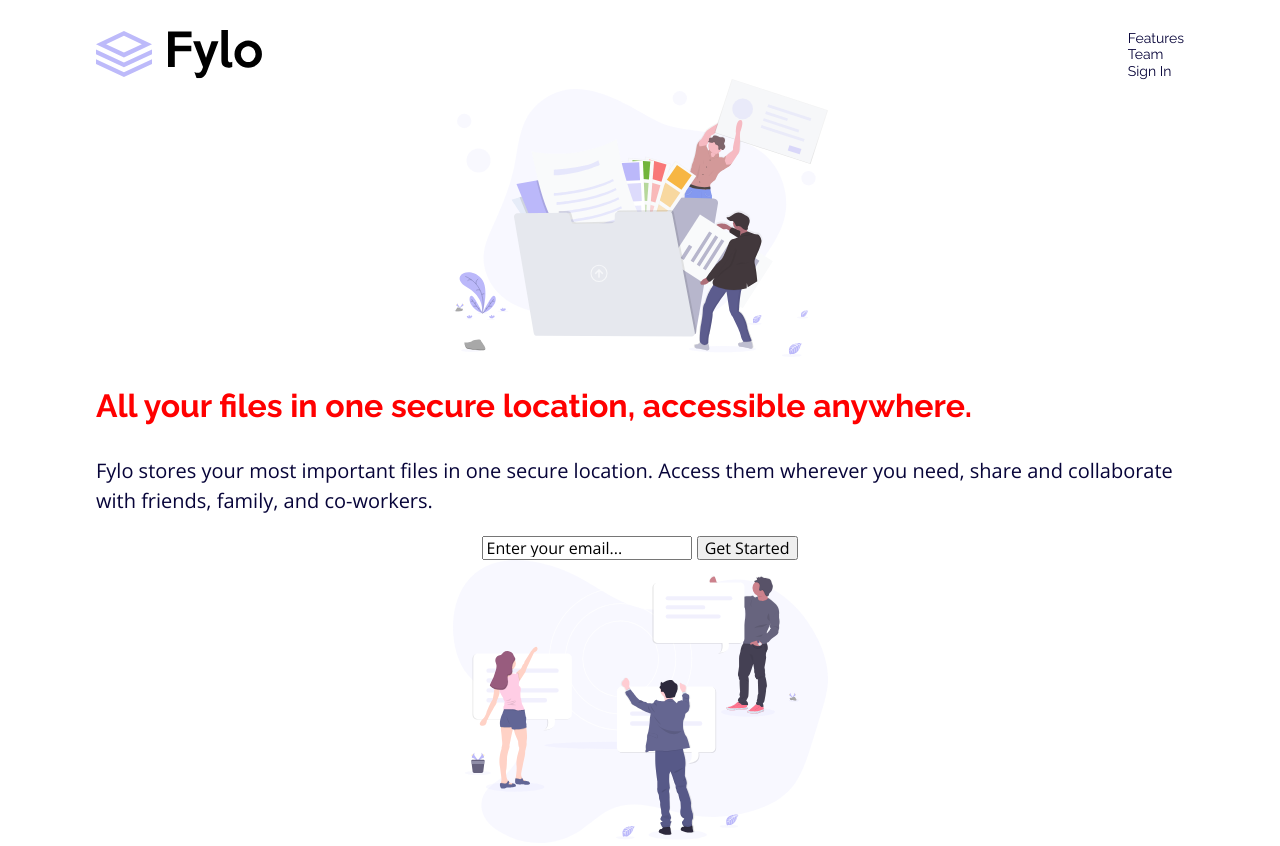
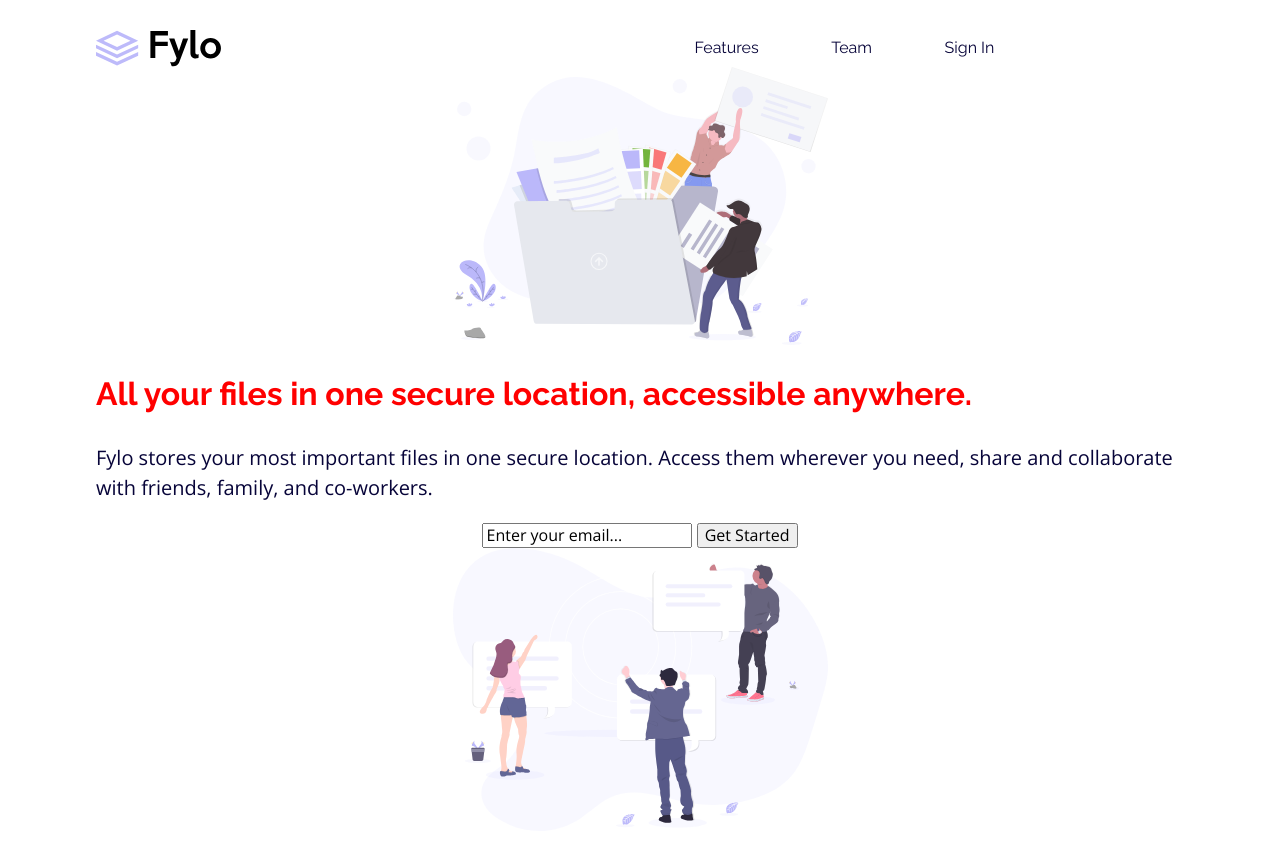
Before and after one commit to mreadv/fylo-landing, a website built with Parcel: page index.html in a window 1280 px wide. Shown: the top 846 px of the page. Built offline with nearby package versions, Linux system fonts and the light colour scheme.

Commit message:
Made nav flex and set width

```diff
--- a/css/main.css
+++ b/css/main.css
@@ -166,13 +166,37 @@ figure {
 
 header,
 footer {
-  font-size: .875em;
+  font-size: 1em;
 }
 
 header .content-wrapper {
   padding-top: 30px;
   display: flex;
   justify-content: space-between;
+}
+
+header nav {
+  min-width: 45%;
+}
+
+header nav ul {
+  display: flex;
+  align-items: center;
+  justify-content: space-between;
+  max-width: 300px;
+}
+
+header figure {
+  width: 100%;
+  display: flex;
+  justify-content: flex-start;
+  align-items: center;
+  flex-flow: row wrap;
+}
+
+header figure img {
+  max-width: 75%;
+  display: flex;
 }
 
 
```
